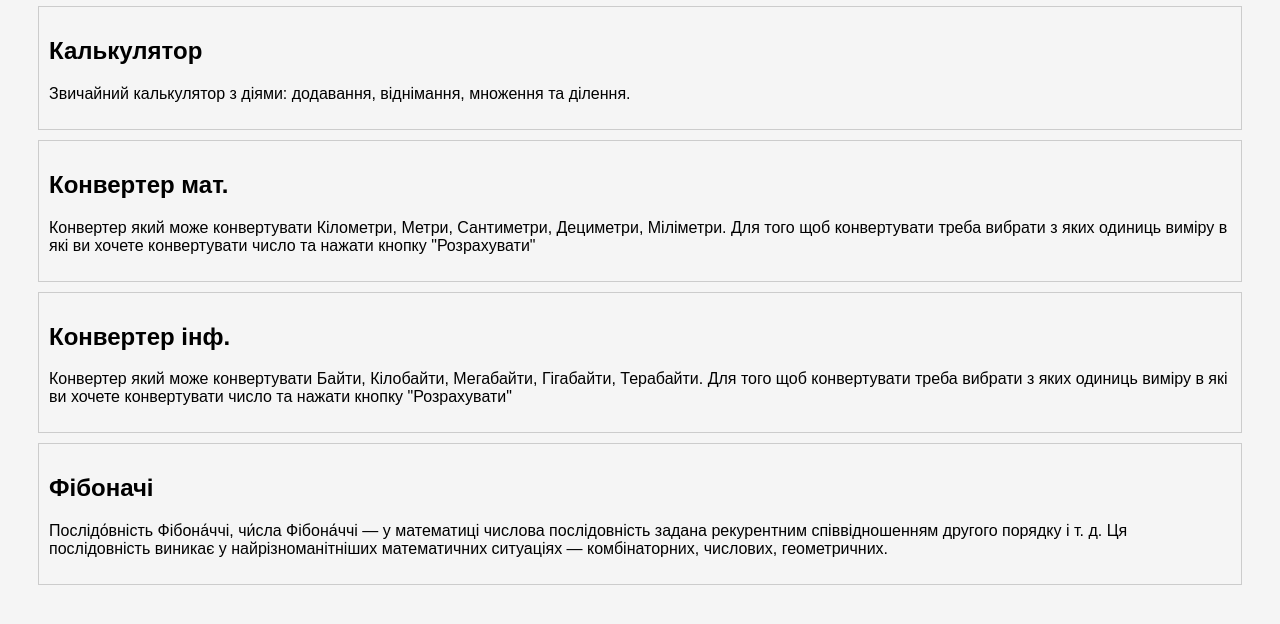
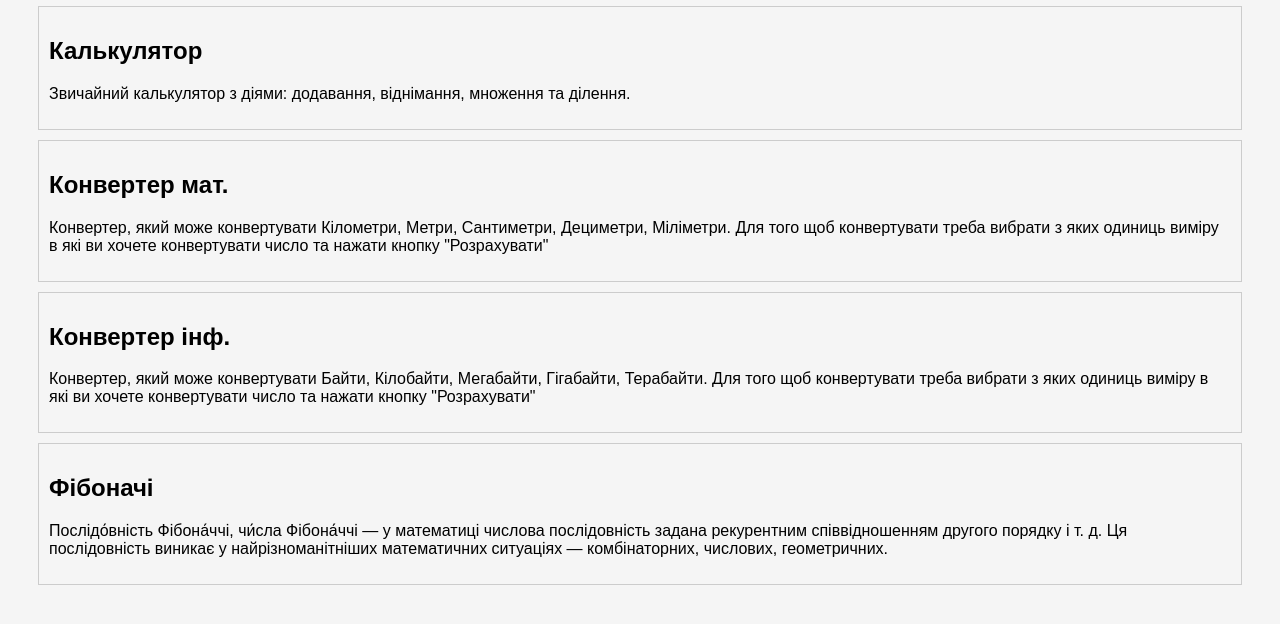
Before and after one commit to Daniily9/calculator, a plain HTML site: page index.html in a window 1280 px wide. Shown: the part 82-706 px from the top of the page. Drawn offline with Linux system fonts and the light colour scheme.

Commit message:
Update index.html

```diff
--- a/index.html
+++ b/index.html
@@ -26,12 +26,12 @@
     </div>
     <div class="task-block">
         <h2>Конвертер мат.</h2>
-        <p>Конвертер який може конвертувати Кілометри, Метри, Сантиметри, Дециметри, Міліметри.
+        <p>Конвертер, який може конвертувати Кілометри, Метри, Сантиметри, Дециметри, Міліметри.
         Для того щоб конвертувати треба вибрати з яких одиниць виміру в які ви хочете конвертувати число та нажати кнопку "Розрахувати"</p>
     </div>
     <div class="task-block">
         <h2>Конвертер інф.</h2>
-        <p>Конвертер який може конвертувати Байти, Кілобайти, Мегабайти, Гігабайти, Терабайти.
+        <p>Конвертер, який може конвертувати Байти, Кілобайти, Мегабайти, Гігабайти, Терабайти.
             Для того щоб конвертувати треба вибрати з яких одиниць виміру в які ви хочете конвертувати число та нажати кнопку "Розрахувати"</p>
     </div>
     <div class="task-block">
```
